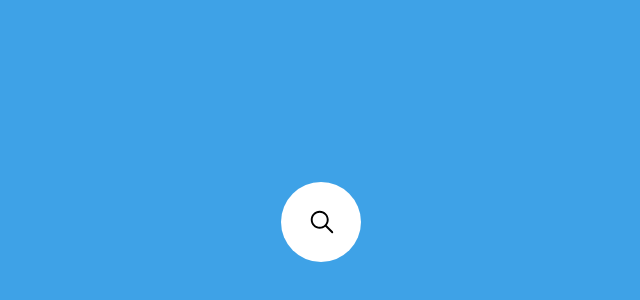
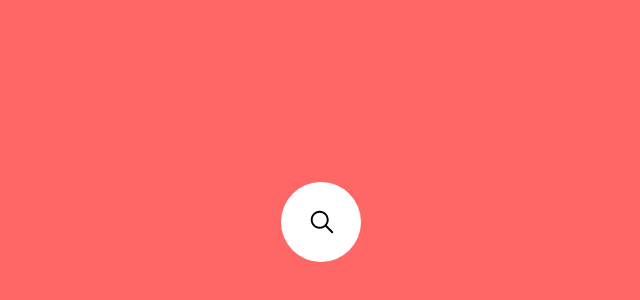
Before and after one commit to DarkM4tt/poki-hunter, a React (Vite) app: page /search in a window 1280 px wide. Shown: the part 178-478 px from the top of the page, without its empty margins (319-959 px from the left). Built offline with nearby package versions, Linux system fonts and the light colour scheme.

Commit message:
Improve: Pokemon Cards ✨

```diff
--- /dev/null
+++ b/src/components/PokemonCard/PokemonCard.jsx
@@ -0,0 +1,16 @@
+import './PokemonCard.scss'
+import pokeball from '../../assets/pokeball.png';
+import { useState } from 'react';
+
+const PokemonCard = ({name}) => {
+	const [isError, setIsError] = useState(false);
+
+	return (
+		<div className="pokemonCard">
+			<img className={`icon ${isError ? 'iconError':' '}`} src={isError?pokeball:`https://img.pokemondb.net/artwork/${name}.jpg`} onError = {() => setIsError(true)}/>
+			{name}
+		</div>
+	);
+}
+
+export default PokemonCard;
--- /dev/null
+++ b/src/components/PokemonCard/PokemonCard.scss
@@ -0,0 +1,20 @@
+.pokemonCard{
+    display: grid;
+    place-items: center;
+    padding: 10px 20px;
+    width: max-content;
+    height: 120px;
+    border: 1px solid #c1c1c1;
+    border-radius: 8px;
+    box-shadow: 0px 0px 2px 1px #efefef;
+    cursor: pointer;
+
+    > .icon{
+        height: 80px;
+    }
+
+    > .iconError{
+        opacity: 0.6;
+        scale: 0.8;
+    }
+}
--- a/src/index.css
+++ b/src/index.css
@@ -11,7 +11,7 @@ html,body {
 	align-items: center;
 }
 #root {
-  --accent: #3ea2e7;
+  --accent: #ff6666;
   width: 100%; height:100%;
   display: flex;
 	justify-content: center;
--- a/src/pages/SearchPage.jsx
+++ b/src/pages/SearchPage.jsx
@@ -1,9 +1,10 @@
-import React, { useState, useRef, useCallback, useEffect } from "react";
+import React from "react";
 import { useNavigate, useParams } from "react-router-dom";
 import { IoIosSearch } from "react-icons/io";
 import './SearchPage.scss';
 import { useQuery } from "react-query";
 import { listPokemon } from "../services/listPokemon";
+import PokemonCard from "../components/PokemonCard/PokemonCard";
 
 const Loader = () => {
 	return (
@@ -33,7 +34,7 @@ export default function SearchPage() {
 				<div className="results">
 				{
 					search &&
-					data?.map((val, index) => <div key={index}>{val.name}</div>)
+					data?.map((val, index) => <PokemonCard key={index} name={val?.name}/>)
 				}
 				</div>
 			</div>
--- a/src/pages/SearchPage.scss
+++ b/src/pages/SearchPage.scss
@@ -57,21 +57,13 @@ $duration: 0.23s;
 
 		> .results {
 			position: relative;
-			width: 100%;
-			flex: 1;
 			display: flex;
-			flex-direction: column;
-			align-items: center;
-			padding: 20px 0;
-			overflow-x: hidden;
-			overflow-y: scroll;
+			flex-wrap: wrap;
+			padding: 25px;
+			gap: 25px;
+			overflow: auto;
 
-			> .loadMore {
-				margin-top: 20px;
-				> .loader {
-					width: 40px; height: 40px;
-				}
-			}
+
 		}
 	}
 
```
Also changed, not shown: src/assets/pokeball.png (added).
